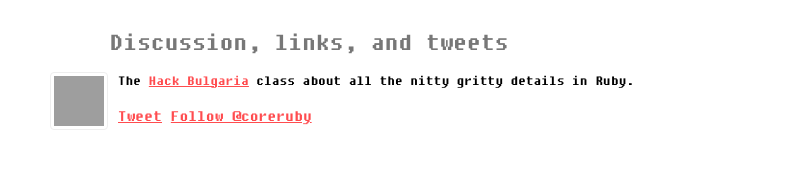
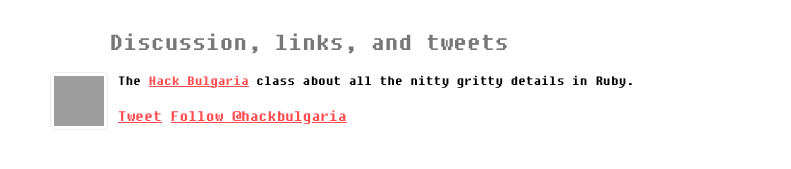
Before and after one commit to coreruby/coreruby.github.io, a Jekyll site: the page built from _posts/2014-02-25-draft.markdown, in a window 1280 px wide. Shown: the part 460-629 px from the top of the page, without its empty margins (0-791 px from the left). Built offline with Jekyll 4.4.1, drawn with Linux system fonts in a browser that asks for light colours; nearby versions of some CDN libraries; Markdown is read by kramdown in place of the engine named in the settings; comment, search, counter and statistics services are not loaded; part of the change alters nothing that is shown; grey boxes are pictures that could not be loaded.

Commit message:
Change the twitter handle to the @hackbulgaria one

```diff
--- a/_config.yml
+++ b/_config.yml
@@ -8,5 +8,5 @@ gems:
 
 name: Core Ruby
 url: http://hachbulgaria.com/ruby
-description: The Hack Bulgaria class for everything Ruby
-twitter: coreruby
+description: The Hack Bulgaria class about all the nitty gritty details in Ruby
+twitter: hackbulgaria
```
